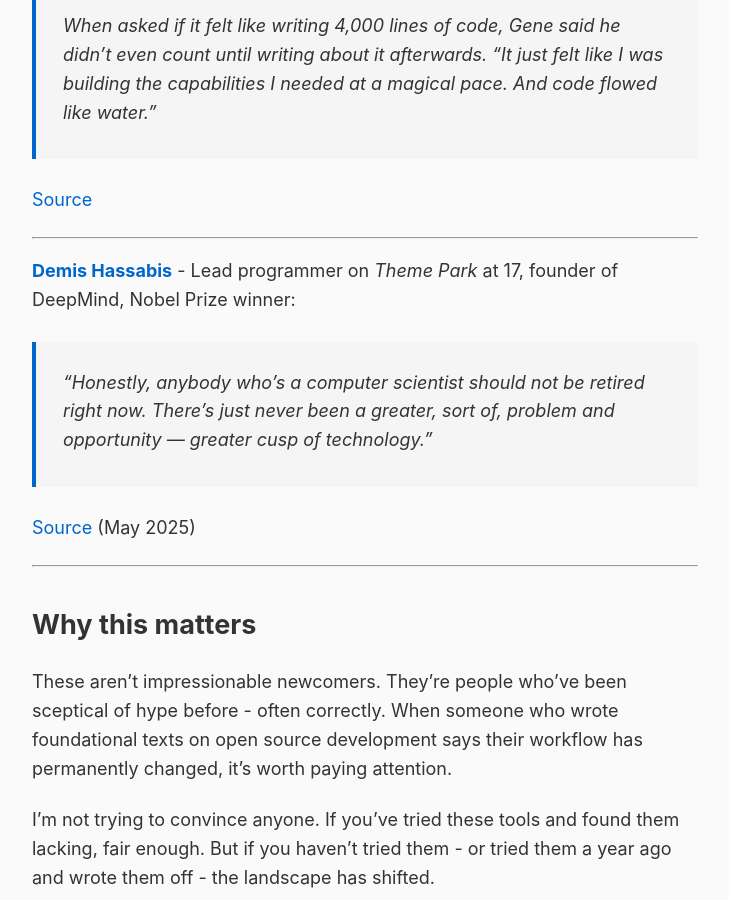
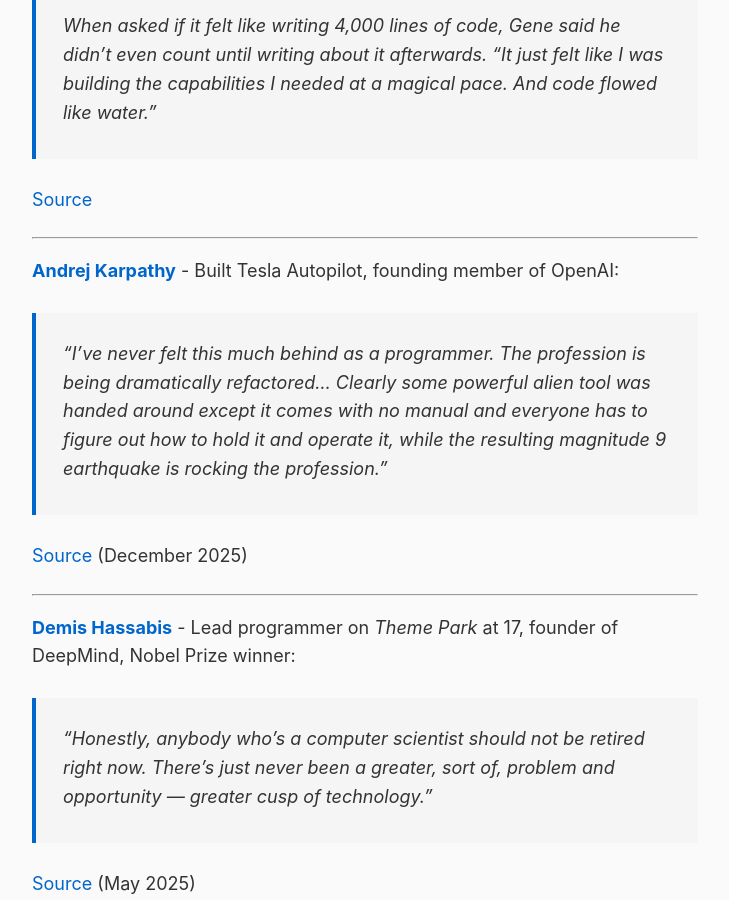
Before and after one commit to rob137/rob137.github.io, a Jekyll site: the page built from _posts/2026-01-02-the-witnesses.md, in a window 1280 px wide and 900 px high, scrolled down 1829 px. Shown: the whole window, without its empty margins (275-1004 px from the left). Built offline with Jekyll 4.4.1, drawn with Linux system fonts in a browser that asks for light colours.

Commit message:
Add Andrej Karpathy to witnesses
Tesla Autopilot, founding OpenAI member.
"magnitude 9 earthquake is rocking the profession"

🤖 Generated with [Claude Code](https://claude.com/claude-code)

Co-Authored-By: Claude Opus 4.5 <noreply@anthropic.com>

```diff
--- a/_posts/2026-01-02-the-witnesses.md
+++ b/_posts/2026-01-02-the-witnesses.md
@@ -48,6 +48,14 @@ But I keep noticing something: builders I also respect - people known for shippi
 
 ---
 
+**[Andrej Karpathy](https://en.wikipedia.org/wiki/Andrej_Karpathy)** - Built Tesla Autopilot, founding member of OpenAI:
+
+> "I've never felt this much behind as a programmer. The profession is being dramatically refactored... Clearly some powerful alien tool was handed around except it comes with no manual and everyone has to figure out how to hold it and operate it, while the resulting magnitude 9 earthquake is rocking the profession."
+
+[Source](https://x.com/karpathy/status/2004607146781278521) (December 2025)
+
+---
+
 **[Demis Hassabis](https://en.wikipedia.org/wiki/Demis_Hassabis)** - Lead programmer on *Theme Park* at 17, founder of DeepMind, Nobel Prize winner:
 
 > "Honestly, anybody who's a computer scientist should not be retired right now. There's just never been a greater, sort of, problem and opportunity — greater cusp of technology."
```
